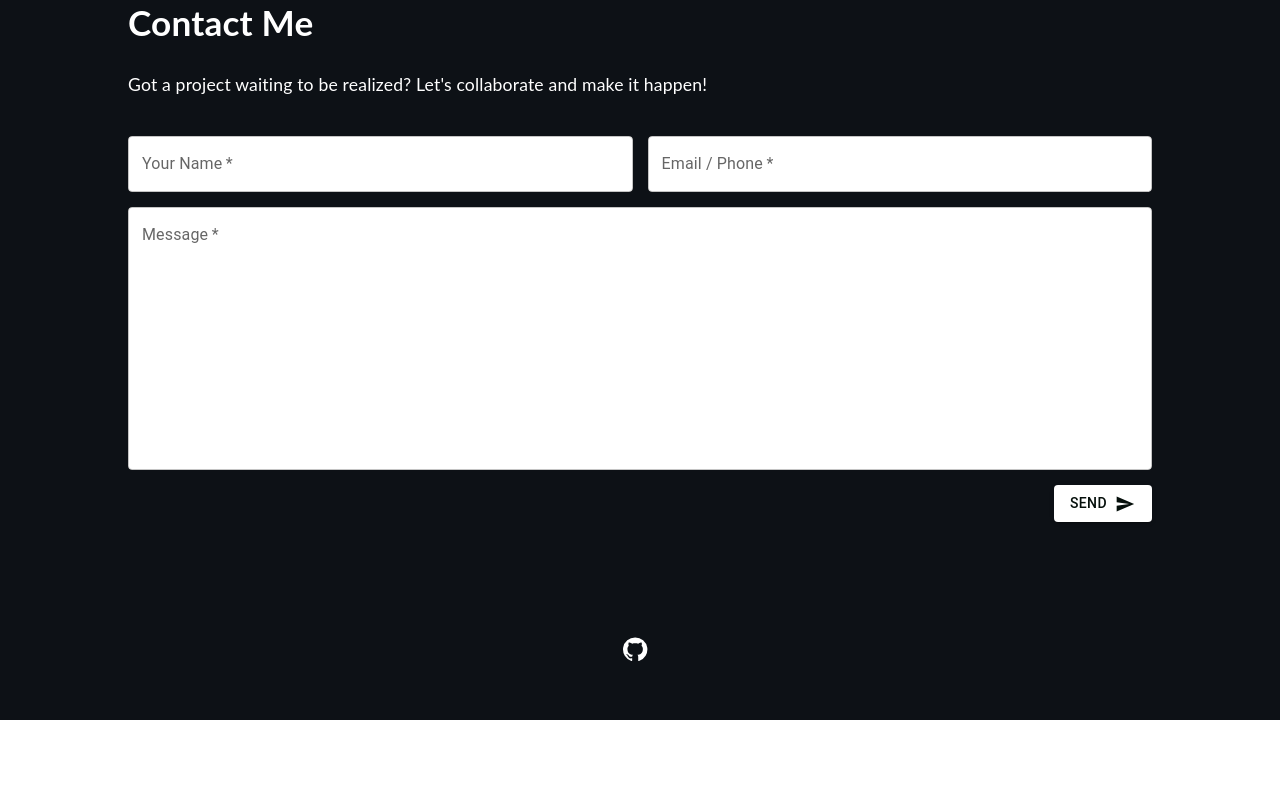
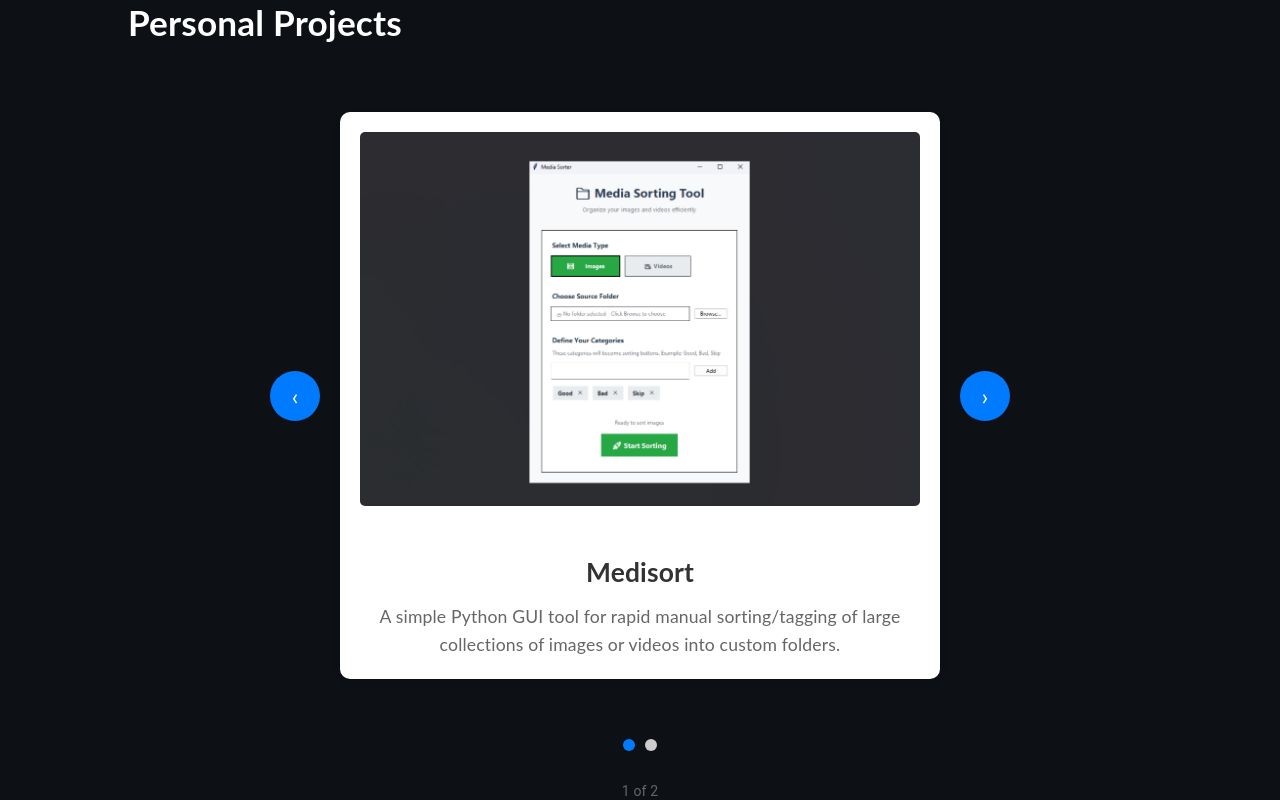
Before and after one commit to anijam99/Portfolio, a React (Create React App) app: page / in a window 1280 px wide. Shown: the part 3300-4100 px from the top of the page. Before the commit the page ends 4020 px from the top, so only its background shows below. Built offline with nearby package versions, Linux system fonts and the light colour scheme.

Commit message:
Added Recycler View for projects, import school projects in the future

```diff
--- a/src/App.tsx
+++ b/src/App.tsx
@@ -4,6 +4,7 @@ import {
   Timeline,
   Expertise,
   Project,
+  RecyclerProject,
   Contact,
   Navigation,
   Footer,
@@ -34,6 +35,7 @@ function App() {
             <Expertise/>
             <Timeline/>
             <Project/>
+            <RecyclerProject/>
             <Contact/>
         </FadeIn>
         <Footer />
--- /dev/null
+++ b/src/assets/styles/RecyclerProject.scss
@@ -0,0 +1,136 @@
+.projects-container {
+    display: flex;
+    flex-direction: column;
+    padding: 5% 10%;
+    text-align: left;
+}
+
+.project-carousel {
+    display: flex;
+    align-items: center;
+    justify-content: center;
+    gap: 20px;
+    margin: 40px 0;
+}
+
+.carousel-btn {
+    background: #007bff;
+    color: white;
+    border: none;
+    border-radius: 50%;
+    width: 50px;
+    height: 50px;
+    font-size: 24px;
+    cursor: pointer;
+    display: flex;
+    align-items: center;
+    justify-content: center;
+    transition: all 0.3s ease;
+
+    &:hover {
+        background: #0056b3;
+        transform: scale(1.1);
+    }
+
+    &:active {
+        transform: scale(0.95);
+    }
+}
+
+.project-slide {
+    flex: 1;
+    max-width: 600px;
+
+    .project {
+        text-align: center;
+        padding: 20px;
+        border-radius: 10px;
+        box-shadow: 0 4px 6px rgba(0, 0, 0, 0.1);
+        background: white;
+
+        img {
+            max-width: 100%;
+            height: auto;
+            margin-bottom: 20px;
+        }
+
+        h2 {
+            margin: 20px 0 10px 0;
+            color: #333;
+
+            &:hover {
+                text-decoration: underline;
+                transition: color .15s ease-in-out, background-color .15s ease-in-out, border-color .15s ease-in-out;
+            }
+        }
+
+        p {
+            color: #666;
+            line-height: 1.6;
+            margin: 0;
+        }
+    }
+}
+
+.carousel-indicators {
+    display: flex;
+    justify-content: center;
+    gap: 10px;
+    margin: 20px 0;
+
+    .indicator {
+        width: 12px;
+        height: 12px;
+        border-radius: 50%;
+        border: none;
+        background: #ccc;
+        cursor: pointer;
+        transition: background 0.3s ease;
+
+        &.active {
+            background: #007bff;
+        }
+
+        &:hover {
+            background: #0056b3;
+        }
+    }
+}
+
+.project-counter {
+    text-align: center;
+    color: #666;
+    font-size: 14px;
+    margin-top: 10px;
+}
+
+.zoom {
+    border-radius: 5px;
+    transition: transform .2s;
+    margin: 0 auto;
+}
+
+.zoom:hover {
+    transform: scale(1.05);
+}
+
+@media screen and (max-width: 700px) {
+    .projects-container {
+        padding: 5%;
+    }
+
+    .project-carousel {
+        gap: 10px;
+        margin: 20px 0;
+    }
+
+    .carousel-btn {
+        width: 40px;
+        height: 40px;
+        font-size: 20px;
+    }
+
+    .project-slide .project {
+        padding: 15px;
+    }
+}
--- /dev/null
+++ b/src/components/RecyclerProject.tsx
@@ -0,0 +1,83 @@
+import React, { useState } from "react";
+import medisort from '../assets/images/medisort.png';
+import keylogs from '../assets/images/keylogs.png';
+import '../assets/styles/RecyclerProject.scss';
+
+function RecyclerProject() {
+    const projects = [
+        {
+            id: 1,
+            title: "Medisort",
+            description: "A simple Python GUI tool for rapid manual sorting/tagging of large collections of images or videos into custom folders.",
+            image: medisort,
+            link: "https://github.com/anijam99/medisort"
+        },
+        {
+            id: 2,
+            title: "Keylogs",
+            description: "A simple keylogger project written in C.",
+            image: keylogs,
+            link: "https://github.com/anijam99/keylogs"
+        }
+        // Add more projects here as needed
+    ];
+
+    const [currentIndex, setCurrentIndex] = useState(0);
+
+    const goToPrevious = () => {
+        setCurrentIndex((prevIndex) =>
+            prevIndex === 0 ? projects.length - 1 : prevIndex - 1
+        );
+    };
+
+    const goToNext = () => {
+        setCurrentIndex((prevIndex) =>
+            prevIndex === projects.length - 1 ? 0 : prevIndex + 1
+        );
+    };
+
+    const currentProject = projects[currentIndex];
+
+    return (
+        <div className="projects-container" id="projects">
+            <h1>Personal Projects</h1>
+            <div className="project-carousel">
+                <button className="carousel-btn prev-btn" onClick={goToPrevious}>
+                    &#8249;
+                </button>
+
+                <div className="project-slide">
+                    <div className="project">
+                        <a href={currentProject.link} target="_blank" rel="noreferrer">
+                            <img src={currentProject.image} className="zoom" alt="thumbnail" width="100%"/>
+                        </a>
+                        <a href={currentProject.link} target="_blank" rel="noreferrer">
+                            <h2>{currentProject.title}</h2>
+                        </a>
+                        <p>{currentProject.description}</p>
+                    </div>
+                </div>
+
+                <button className="carousel-btn next-btn" onClick={goToNext}>
+                    &#8250;
+                </button>
+            </div>
+
+            <div className="carousel-indicators">
+                {projects.map((_, index) => (
+                    <button
+                        key={index}
+                        className={`indicator ${index === currentIndex ? 'active' : ''}`}
+                        onClick={() => setCurrentIndex(index)}
+                    />
+                ))}
+            </div>
+
+            <div className="project-counter">
+                {currentIndex + 1} of {projects.length}
+            </div>
+        </div>
+    );
+}
+
+export default RecyclerProject;
--- a/src/components/index.js
+++ b/src/components/index.js
@@ -4,4 +4,5 @@ export { default as Main } from "./Main";
 export { default as Expertise } from "./Expertise";
 export { default as Timeline } from "./Timeline";
 export { default as Project } from "./Project";
+export { default as RecyclerProject } from "./RecyclerProject";
 export { default as Contact } from "./Contact";
```
